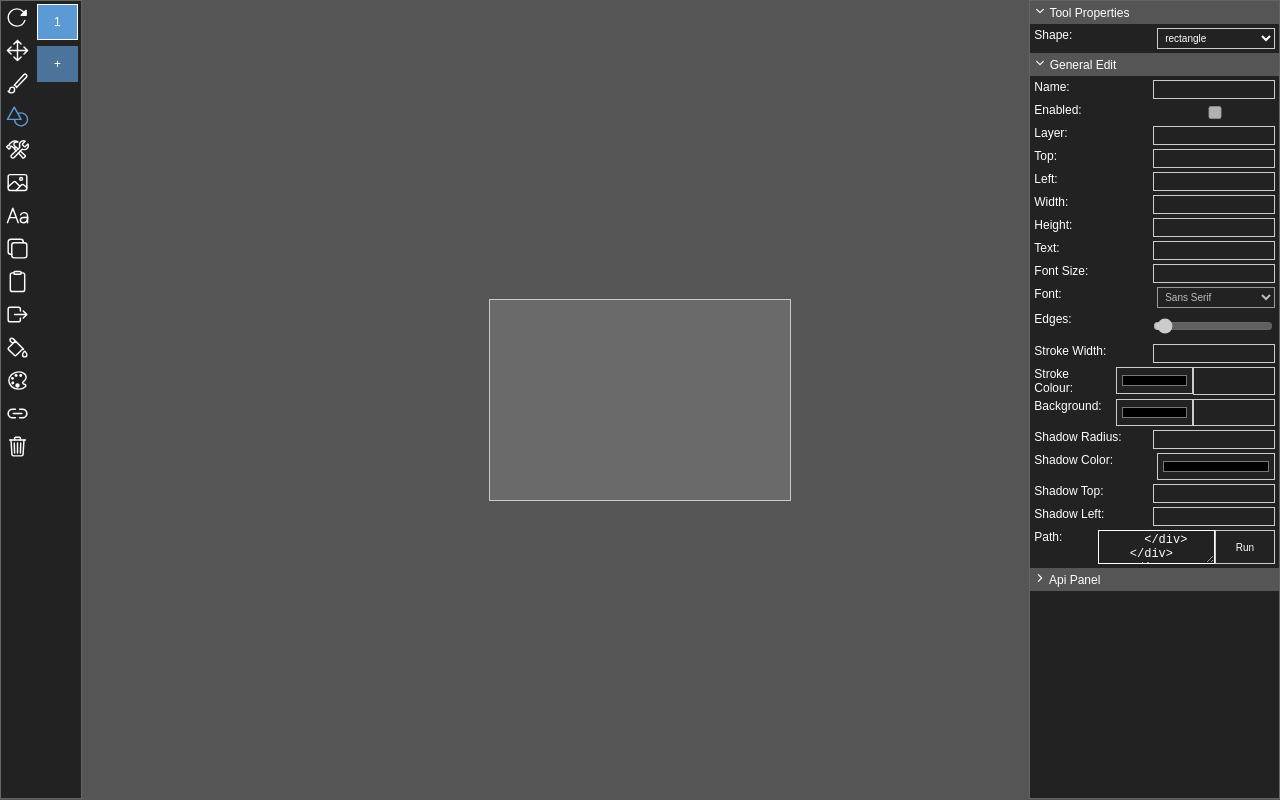
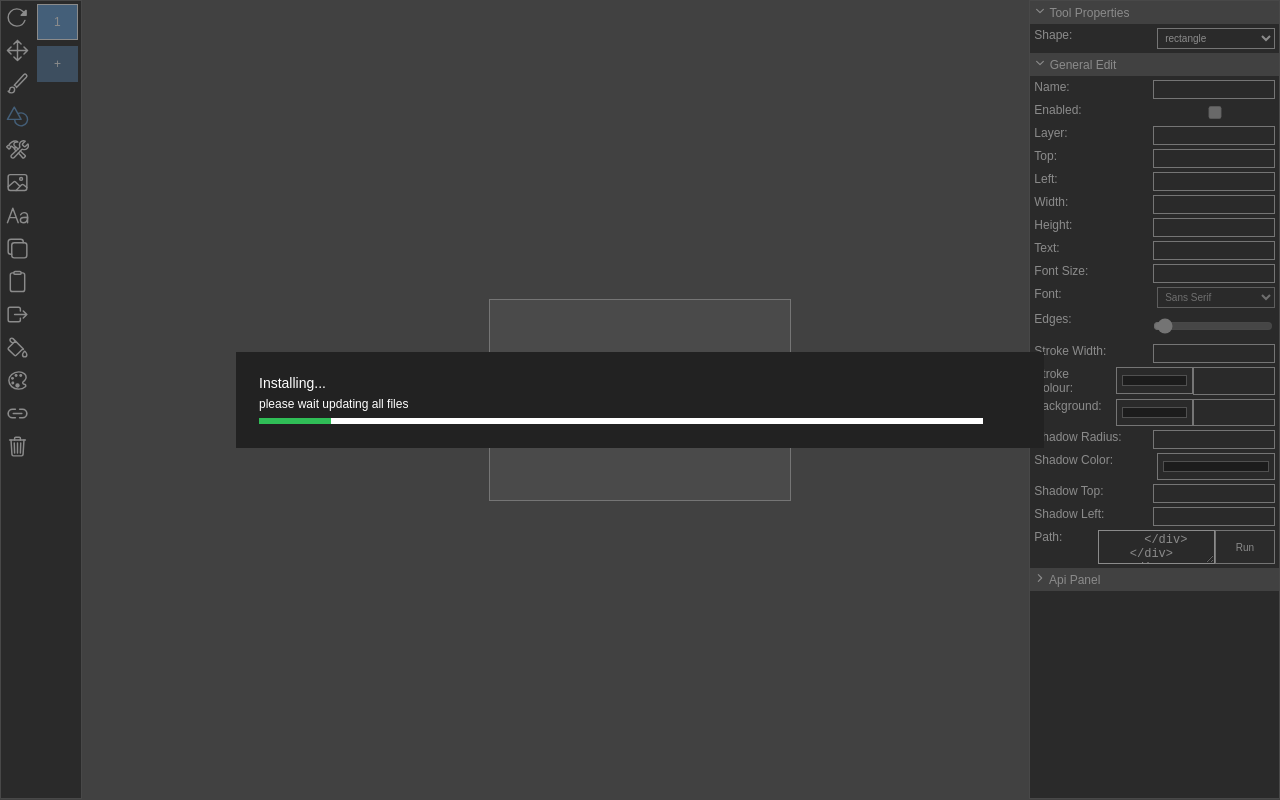
Before and after one commit to Muhammed-radin/anihub, a plain HTML site: page index.html in a window 1280 px wide. Drawn offline with nearby package versions, Linux system fonts and the light colour scheme.

Commit message:
progress added

```diff
--- a/index.html
+++ b/index.html
@@ -173,6 +173,12 @@
     </div>
   </div>
 
+  <div class="progress">
+    <div class="pr-title">Installing...</div>
+   <div class="pr-body">please wait updating all files</div>
+   <progress max="100" value="10"></progress>
+  </div>
+
   <!-- Project -->
   <script src="js/mango.js"></script>
   <script src="js/main.js"></script>
--- a/styles/style.css
+++ b/styles/style.css
@@ -208,3 +208,42 @@ input:hover {
 textarea {
   font-size: 12px
 }
+
+.progress {
+  position: fixed;
+  top: 50%;
+  left: 50%;
+  transform: translate(-50%,-50%);
+  background: #222;
+  padding: 20px;
+  z-index: 9999999;
+  width: 60%;
+   box-shadow: 0 0 50px 4000px #33333390;
+}
+
+.progress * {
+  padding: 3px;
+}
+
+.progress progress {
+  border-radius: 0;
+  width: 95%;
+}
+
+::-webkit-progress-bar {
+  background: #fff;
+  -webkit-appearance: none;
+  -moz-appearance: none;
+  appearance: none;
+}
+
+::-webkit-progress-value, ::-webkit-progress-inner-value, ::-webkit-progress-inner-element {
+  -webkit-appearance: none;
+  -moz-appearance: none;
+  appearance: none;
+  background: #30BE57;
+}
+
+.progress .pr-title {
+  font-size: 14px
+}
```
